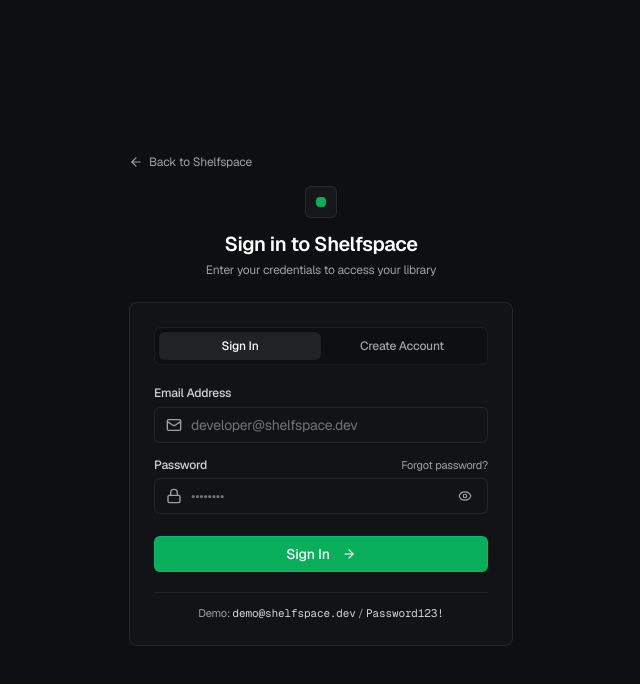
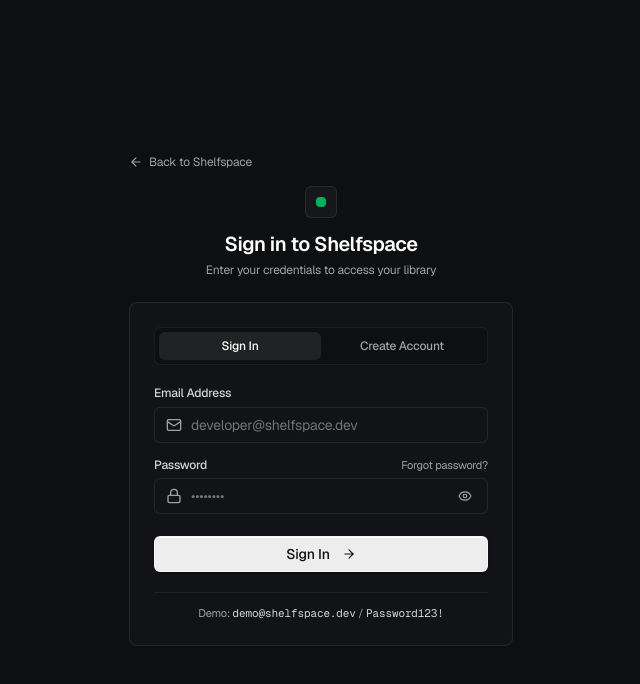
Before and after one commit to saurabhhdev/shelfSpace, a React (Vite) app in the folder frontend/: page /login in a window 1280 px wide. Shown: the top 684 px of the page, without its empty margins (319-959 px from the left). Built offline with nearby package versions, Linux system fonts and the light colour scheme; no server answers.

Commit message:
feat(ui): implement tactile Chalk White, Chrome Grey and Charcoal Black button styling system

```diff
--- a/frontend/src/components/landing/OssiumCTA.tsx
+++ b/frontend/src/components/landing/OssiumCTA.tsx
@@ -26,10 +26,10 @@ export const OssiumCTA: React.FC = () => {
           <div className="mt-8 flex flex-wrap items-center justify-center gap-3">
             <Link
               to={isAuthenticated ? "/dashboard" : "/register"}
-              className="inline-flex items-center gap-2 rounded-md bg-[#09AE5B] hover:bg-[#089E52] pl-6 pr-2.5 py-2 text-sm font-medium text-white border border-emerald-400/30 shadow-xs transition-all duration-150 active:scale-[0.99]"
+              className="inline-flex items-center gap-2 rounded-md bg-[#EDEDED] hover:bg-white pl-6 pr-2.5 py-2 text-sm font-medium text-[#0E0F10] border border-white/40 hover:border-white shadow-[0_1px_2px_rgba(0,0,0,0.5),inset_0_1px_0_rgba(255,255,255,0.7)] transition-all duration-150 active:scale-[0.99]"
             >
               <span>{isAuthenticated ? 'Open Dashboard' : 'Get Started Free'}</span>
-              <span className="inline-flex h-5 w-5 items-center justify-center rounded bg-black/20 text-white text-xs font-mono">
+              <span className="inline-flex h-5 w-5 items-center justify-center rounded bg-black/10 text-[#0E0F10] text-xs font-mono">
                 ↗
               </span>
             </Link>
@@ -37,7 +37,7 @@ export const OssiumCTA: React.FC = () => {
             {!isAuthenticated && (
               <Link
                 to="/login"
-                className="inline-flex items-center justify-center rounded-md bg-white/[0.06] hover:bg-white/[0.1] px-6 py-2.5 text-sm font-medium text-[#E5E5E5] hover:text-white border border-white/[0.08] hover:border-white/15 transition-all duration-150 active:scale-[0.99]"
+                className="inline-flex items-center justify-center rounded-md bg-[#18191d] hover:bg-[#202127] px-6 py-2 text-sm font-medium text-[#EDEDED] hover:text-white border border-white/[0.12] hover:border-white/[0.22] shadow-[0_1px_2px_rgba(0,0,0,0.3)] transition-all duration-150 active:scale-[0.99]"
               >
                 Sign In
               </Link>
--- a/frontend/src/components/landing/OssiumHero.tsx
+++ b/frontend/src/components/landing/OssiumHero.tsx
@@ -22,17 +22,17 @@ export const OssiumHero: React.FC = () => {
         <div className="mt-6 sm:mt-8 flex flex-col sm:flex-row items-center justify-center gap-3 w-full sm:w-auto">
           <Link
             to={isAuthenticated ? "/dashboard" : "/register"}
-            className="w-full sm:w-auto inline-flex items-center justify-center gap-2.5 rounded-md bg-[#09AE5B] hover:bg-[#089E52] px-5 py-2 sm:py-2 text-xs sm:text-sm font-medium text-white border border-emerald-400/30 shadow-xs transition-all duration-150 active:scale-[0.99]"
+            className="w-full sm:w-auto inline-flex items-center justify-center gap-2.5 rounded-md bg-[#EDEDED] hover:bg-white px-5 py-2 sm:py-2 text-xs sm:text-sm font-medium text-[#0E0F10] border border-white/40 hover:border-white shadow-[0_1px_2px_rgba(0,0,0,0.5),inset_0_1px_0_rgba(255,255,255,0.7)] transition-all duration-150 active:scale-[0.99]"
           >
             <span>{isAuthenticated ? 'Go to Dashboard' : 'Start Collecting'}</span>
-            <span className="inline-flex h-4 w-4 items-center justify-center rounded bg-black/20 text-white text-[11px] font-mono">
+            <span className="inline-flex h-4 w-4 items-center justify-center rounded bg-black/10 text-[#0E0F10] text-[11px] font-mono">
               ↗
             </span>
           </Link>
 
           <a
             href="#features"
-            className="w-full sm:w-auto inline-flex items-center justify-center rounded-md bg-white/[0.06] hover:bg-white/[0.1] px-5 py-2 sm:py-2 text-xs sm:text-sm font-medium text-[#E5E5E5] hover:text-white border border-white/[0.08] hover:border-white/15 transition-all duration-150 active:scale-[0.99]"
+            className="w-full sm:w-auto inline-flex items-center justify-center rounded-md bg-[#18191d] hover:bg-[#202127] px-5 py-2 sm:py-2 text-xs sm:text-sm font-medium text-[#EDEDED] hover:text-white border border-white/[0.12] hover:border-white/[0.22] shadow-[0_1px_2px_rgba(0,0,0,0.3)] transition-all duration-150 active:scale-[0.99]"
           >
             Explore Shelfspace
           </a>
--- a/frontend/src/components/ui/Button.tsx
+++ b/frontend/src/components/ui/Button.tsx
@@ -2,7 +2,7 @@ import React from 'react';
 import { cn } from '../../lib/utils';
 
 export interface ButtonProps extends React.ButtonHTMLAttributes<HTMLButtonElement> {
-  variant?: 'primary' | 'secondary' | 'outline' | 'ghost' | 'danger' | 'subtle' | 'white';
+  variant?: 'primary' | 'secondary' | 'chrome' | 'outline' | 'ghost' | 'danger' | 'subtle' | 'emerald';
   size?: 'xs' | 'sm' | 'md' | 'lg';
   isLoading?: boolean;
   leftIcon?: React.ReactNode;
@@ -25,23 +25,40 @@ export const Button = React.forwardRef<HTMLButtonElement, ButtonProps>(
     ref
   ) => {
     const baseStyles =
-      'inline-flex items-center justify-center font-medium transition-all duration-150 select-none focus-visible:outline-none focus-visible:ring-2 focus-visible:ring-[#09AE5B]/40 disabled:opacity-50 disabled:pointer-events-none cursor-pointer rounded-md';
+      'inline-flex items-center justify-center font-medium transition-all duration-150 select-none focus-visible:outline-none focus-visible:ring-2 focus-visible:ring-white/30 disabled:opacity-50 disabled:pointer-events-none cursor-pointer rounded-md';
 
     const variants = {
+      // Primary: Tactile Chalk White with Charcoal Black typography & crisp micro-shadow
       primary:
-        'bg-[#09AE5B] hover:bg-[#089E52] text-white font-medium shadow-xs border border-emerald-400/30 hover:border-emerald-300/40 active:scale-[0.99]',
+        'bg-[#EDEDED] hover:bg-white text-[#0E0F10] font-medium shadow-[0_1px_2px_rgba(0,0,0,0.5),inset_0_1px_0_rgba(255,255,255,0.7)] border border-white/40 hover:border-white active:scale-[0.99]',
+
+      // Secondary: Chrome Grey with Charcoal depth & Chalk White typography
       secondary:
-        'bg-white/[0.06] hover:bg-white/[0.1] text-[#E5E5E5] hover:text-white border border-white/[0.08] hover:border-white/15 active:scale-[0.99]',
+        'bg-[#18191d] hover:bg-[#202127] text-[#EDEDED] hover:text-white font-medium border border-white/[0.12] hover:border-white/[0.22] shadow-[0_1px_2px_rgba(0,0,0,0.3),inset_0_1px_0_rgba(255,255,255,0.05)] active:scale-[0.99]',
+
+      // Chrome: Explicit metallic Chrome Grey with gradient bevel
+      chrome:
+        'bg-gradient-to-b from-[#25272e] to-[#18191d] hover:from-[#2c2e36] hover:to-[#1f2126] text-[#EDEDED] hover:text-white font-medium border border-white/[0.16] hover:border-white/[0.28] shadow-[0_1px_2px_rgba(0,0,0,0.4),inset_0_1px_0_rgba(255,255,255,0.08)] active:scale-[0.99]',
+
+      // Outline: Matte Charcoal outline with subtle chrome border
       outline:
-        'bg-transparent hover:bg-white/[0.04] text-neutral-300 hover:text-white border border-white/[0.08] hover:border-white/20 active:scale-[0.99]',
+        'bg-transparent hover:bg-white/[0.04] text-[#A1A1AA] hover:text-[#EDEDED] border border-white/[0.08] hover:border-white/[0.18] active:scale-[0.99]',
+
+      // Ghost: Visually quiet text-only button with soft charcoal hover
       ghost:
-        'bg-transparent hover:bg-white/[0.06] text-neutral-400 hover:text-white',
+        'bg-transparent hover:bg-white/[0.05] text-[#8E8E93] hover:text-[#EDEDED]',
+
+      // Danger: Charcoal Black with soft Crimson accent
       danger:
-        'bg-rose-500/10 hover:bg-rose-500/20 text-rose-400 hover:text-rose-300 border border-rose-500/20 hover:border-rose-500/35 active:scale-[0.99]',
+        'bg-rose-500/10 hover:bg-rose-500/20 text-rose-300 hover:text-rose-200 border border-rose-500/20 hover:border-rose-500/35 active:scale-[0.99]',
+
+      // Subtle: Charcoal surface with muted chrome text
       subtle:
-        'bg-white/[0.04] hover:bg-white/[0.08] text-neutral-300 hover:text-white border border-white/[0.06] active:scale-[0.99]',
-      white:
-        'bg-[#EDEDED] hover:bg-white text-black font-medium border border-white/20 shadow-xs active:scale-[0.99]',
+        'bg-[#141518] hover:bg-[#1a1b20] text-[#A1A1AA] hover:text-[#EDEDED] border border-white/[0.06] hover:border-white/[0.12] active:scale-[0.99]',
+
+      // Emerald: Preserved for specific green actions if requested
+      emerald:
+        'bg-[#09AE5B] hover:bg-[#089E52] text-white font-medium shadow-xs border border-emerald-400/30 active:scale-[0.99]',
     };
 
     const sizes = {
```
Also changed, not shown: frontend/src/components/landing/OssiumNavbar.tsx (+6 -6 lines).
